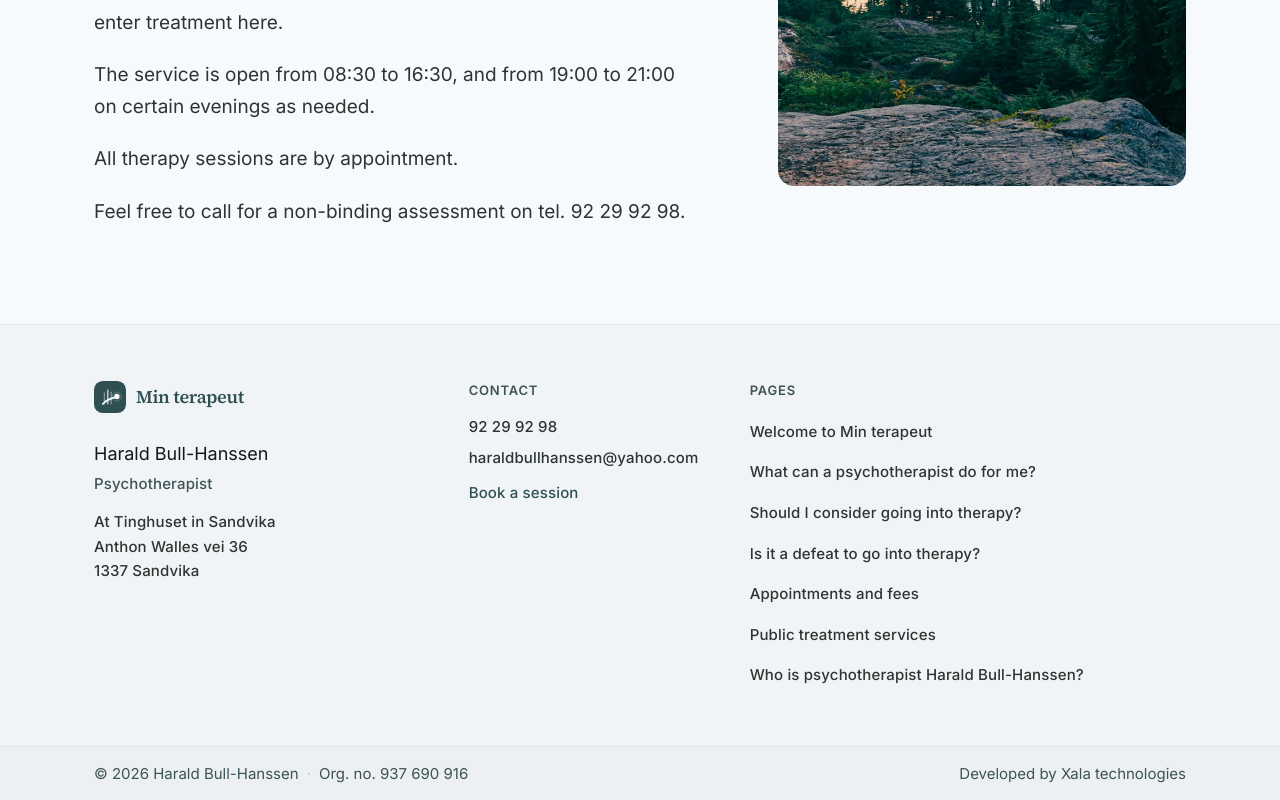
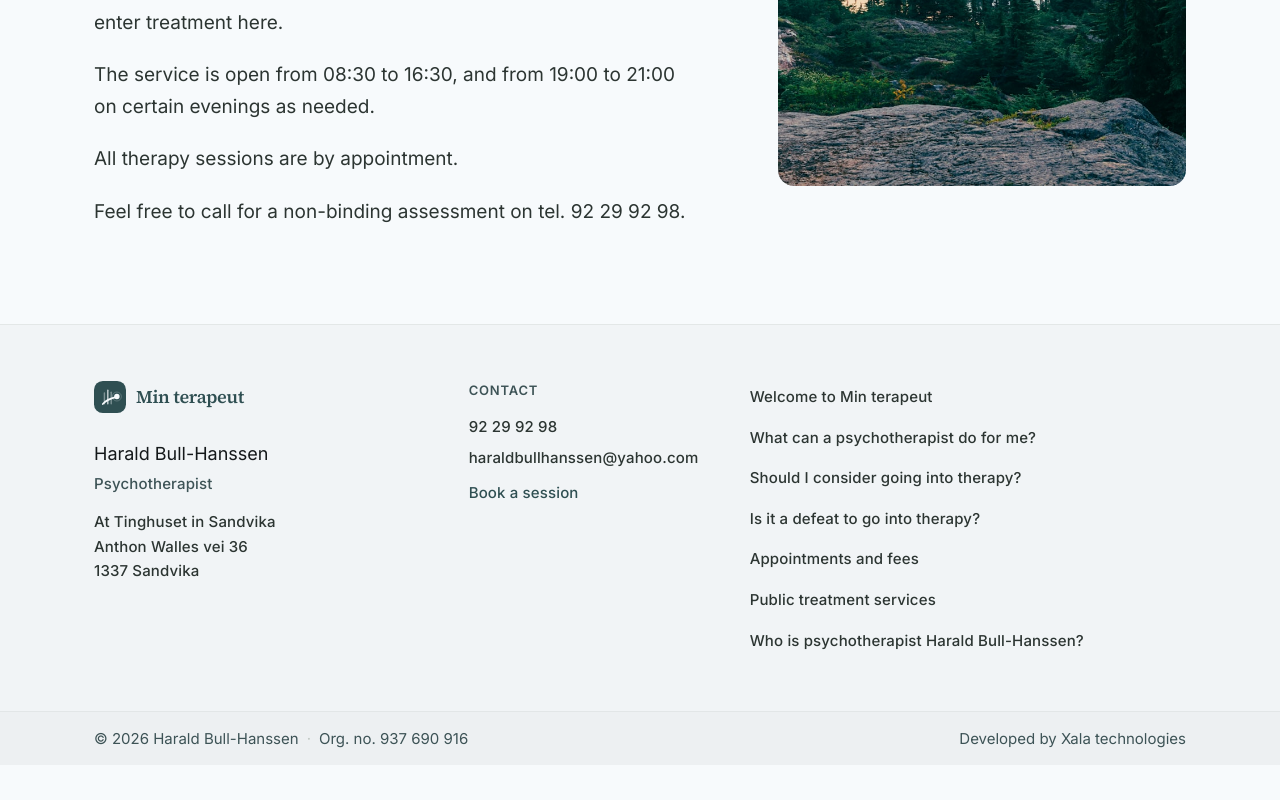
Before and after one commit to xalatechnologies/minterapeut, a Next.js app: page /en in a window 1280 px wide. Shown: the part 1163-1963 px from the top of the page. After the commit the page ends 1928 px from the top, so only its background shows below. Built offline with nearby package versions, Linux system fonts and the light colour scheme.

Commit message:
Remove the Pages heading from the footer link list.

```diff
--- a/src/components/layout/site-footer.tsx
+++ b/src/components/layout/site-footer.tsx
@@ -89,8 +89,7 @@ export function SiteFooter() {
         </div>
 
         <nav className="md:col-span-5" aria-label={t("links")}>
-          <h2 className="type-caption text-secondary">{t("links")}</h2>
-          <ul className="mt-4 flex flex-col gap-2.5">
+          <ul className="flex flex-col gap-2.5">
             {pageLinks.map((item) => {
               const key = FOOTER_PAGE_KEYS[item.href];
               return (
```
